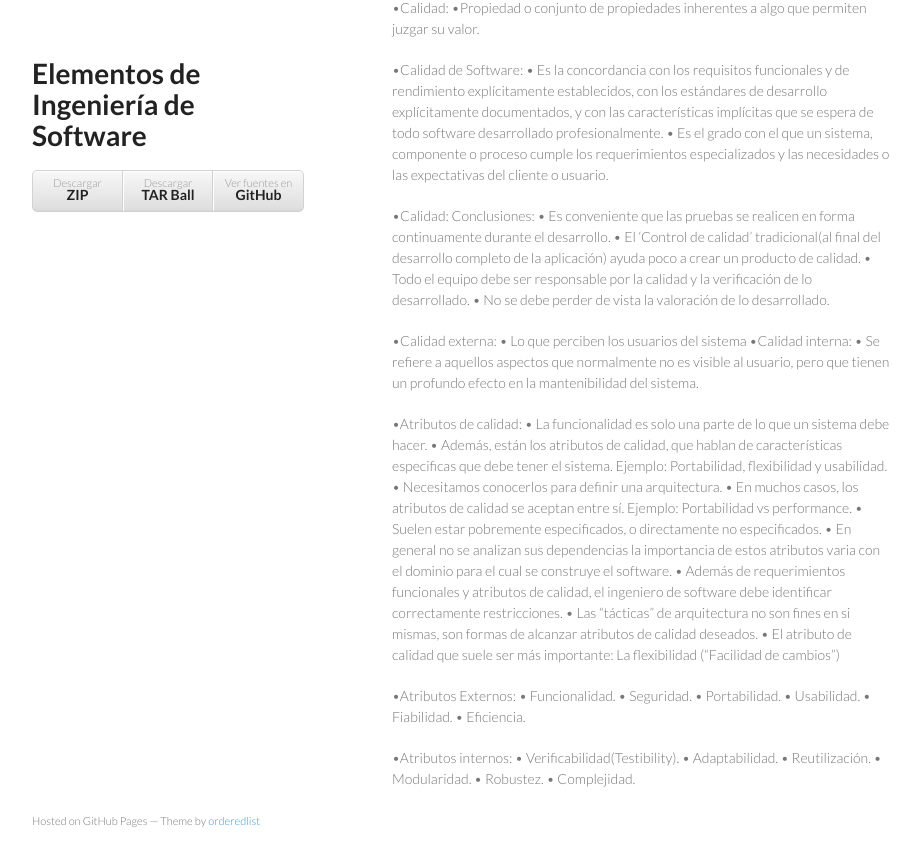
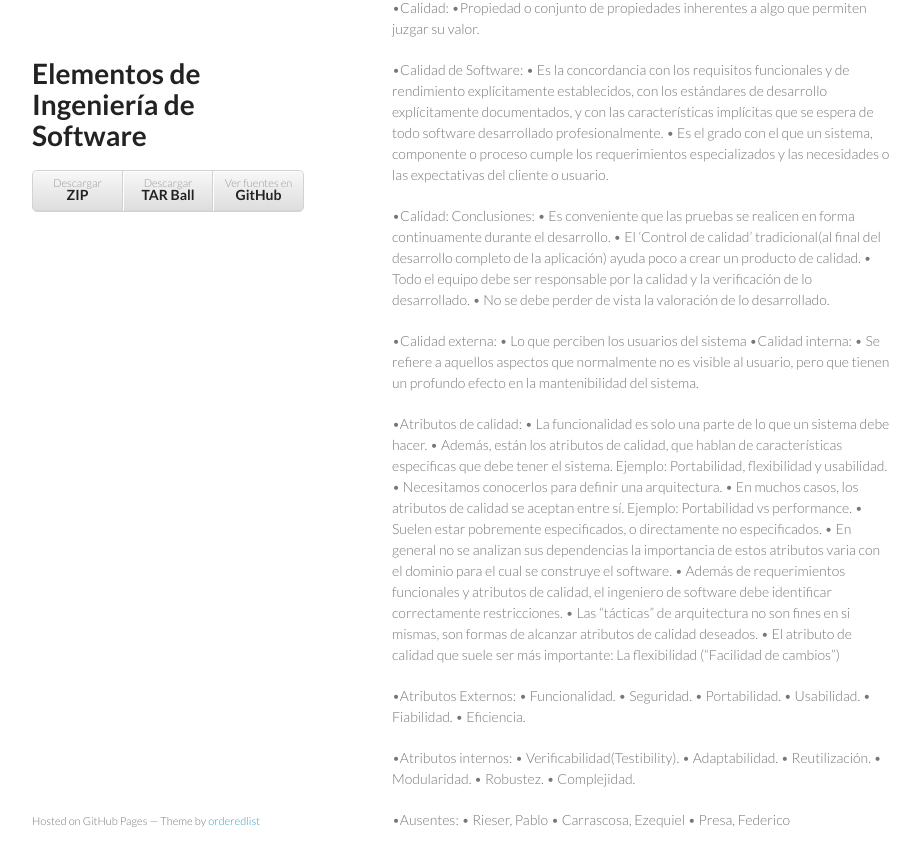
Before and after one commit to SoftwareEngineeringUNQ/bitacora, a Jekyll site: the page built from _posts/2014-04-30-resumen-clase-12.md, in a window 1280 px wide and 900 px high, scrolled down 1146 px. Shown: the top 867 px of the window, without its empty margins (178-1098 px from the left). Built offline with Jekyll 4.4.1, drawn with Linux system fonts in a browser that asks for light colours.

Commit message:
Update 2014-04-30-resumen-clase-12.md

```diff
--- a/_posts/2014-04-30-resumen-clase-12.md
+++ b/_posts/2014-04-30-resumen-clase-12.md
@@ -122,3 +122,9 @@ Resumen Clase 12 (2014-04-30)
 	• Modularidad.
 	• Robustez.
 	• Complejidad.
+
+
+•Ausentes:
+	• Rieser, Pablo
+	• Carrascosa, Ezequiel
+	• Presa, Federico
```
